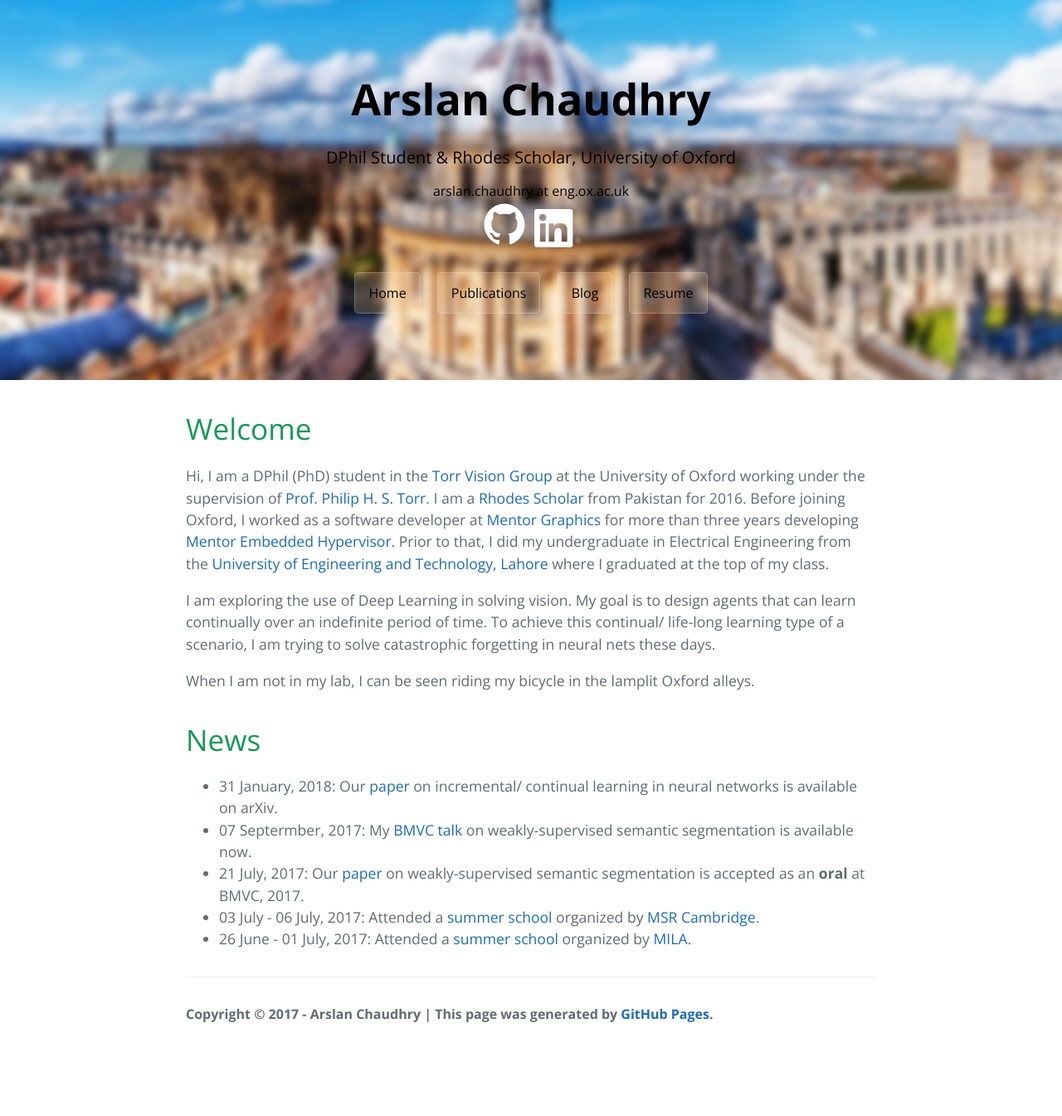
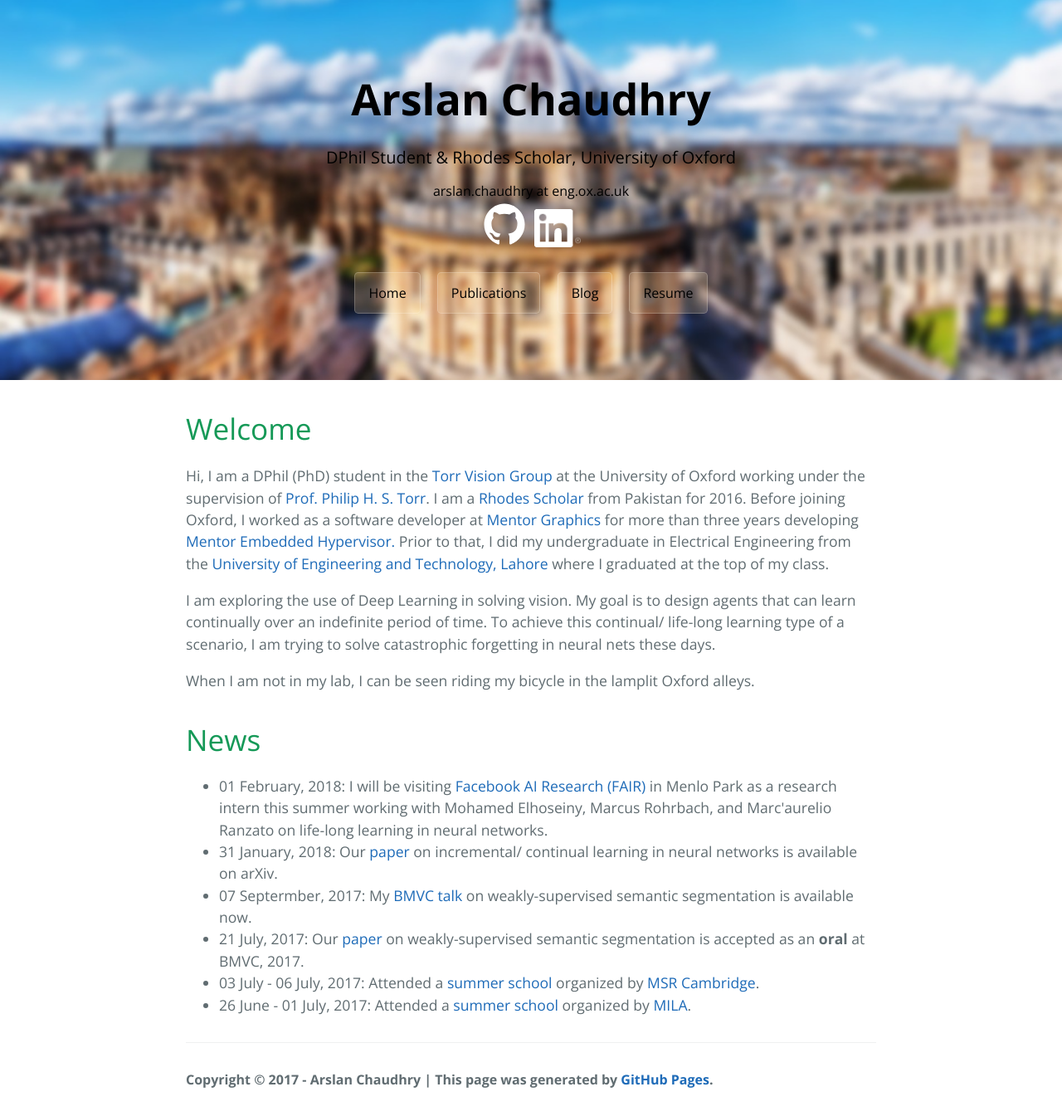
Before and after one commit to arslan-chaudhry/arslan-chaudhry.github.io, a Jekyll site: the page built from index.html, in a window 1280 px wide. Shown: the whole page at 83% size. Built offline with Jekyll 4.4.1, drawn with Linux system fonts in a browser that asks for light colours; nearby versions of some CDN libraries; the list of posts is cut into pages by our own code; before the commit the page ends 1266 px from its top, so only the background shows below that.

Commit message:
Adding FAIR announcement

```diff
--- a/index.html
+++ b/index.html
@@ -24,6 +24,7 @@
 
     <h1>News</h1>
         <ul class="posts">
+            <li> 01 February, 2018: I will be visiting <a href="https://research.fb.com/category/facebook-ai-research-fair/" target="_blank">Facebook AI Research (FAIR)</a> in Menlo Park as a research intern this summer working with Mohamed Elhoseiny, Marcus Rohrbach, and Marc'aurelio Ranzato on life-long learning in neural networks.
             <li> 31 January, 2018: Our <a href="https://arxiv.org/abs/1801.10112" target="_blank">paper</a> on incremental/ continual learning in neural networks is available on arXiv.</li>
             <li> 07 Septermber, 2017: My <a href="https://www.youtube.com/watch?v=kEqmRNf43sE" target="_blank">BMVC talk</a> on weakly-supervised semantic segmentation is available now.</li>
             <li> 21 July, 2017: Our <a href="https://arxiv.org/abs/1707.05821" target="_blank">paper</a> on weakly-supervised semantic segmentation is accepted as an <b>oral</b> at BMVC, 2017.</li>
```
